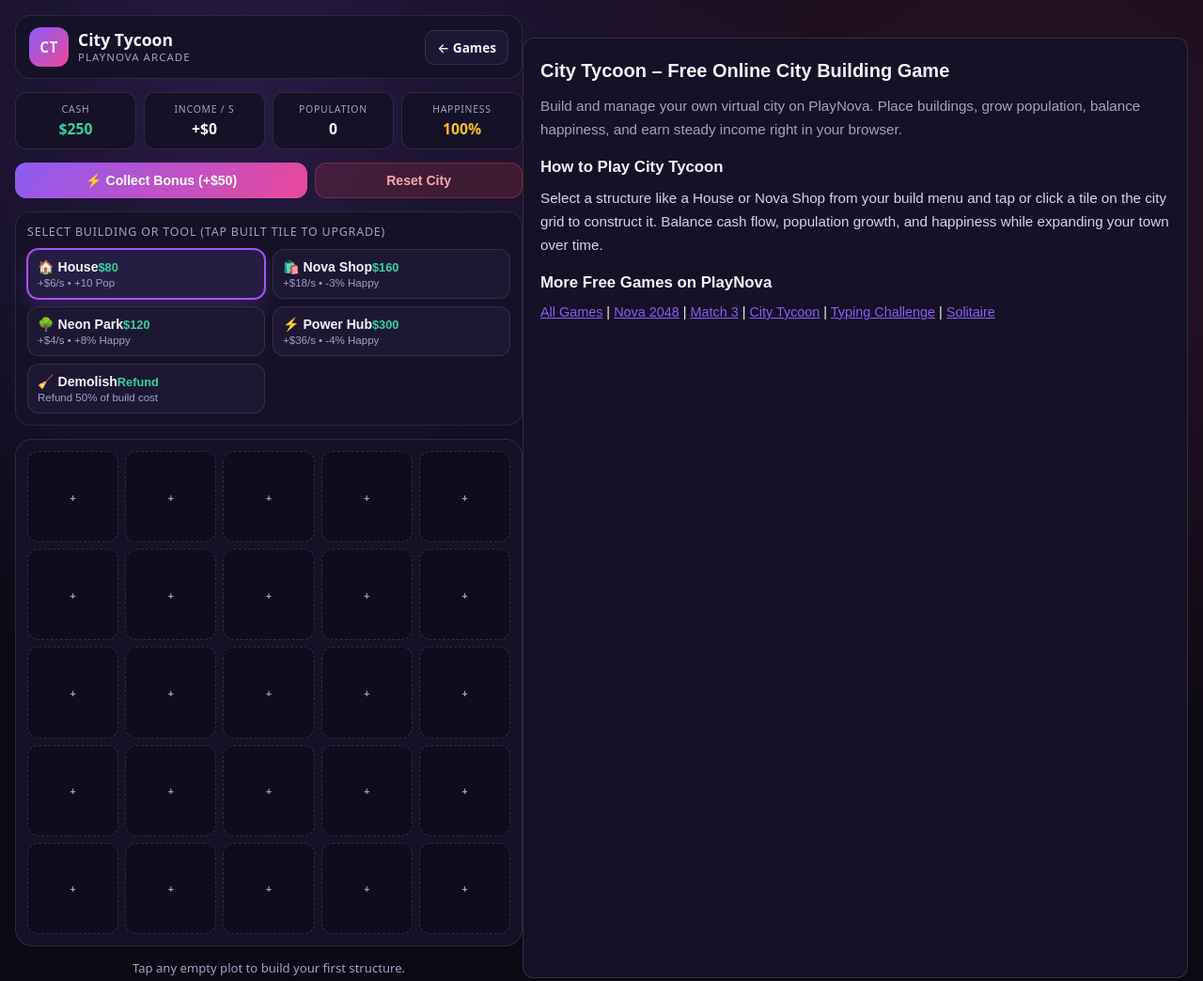
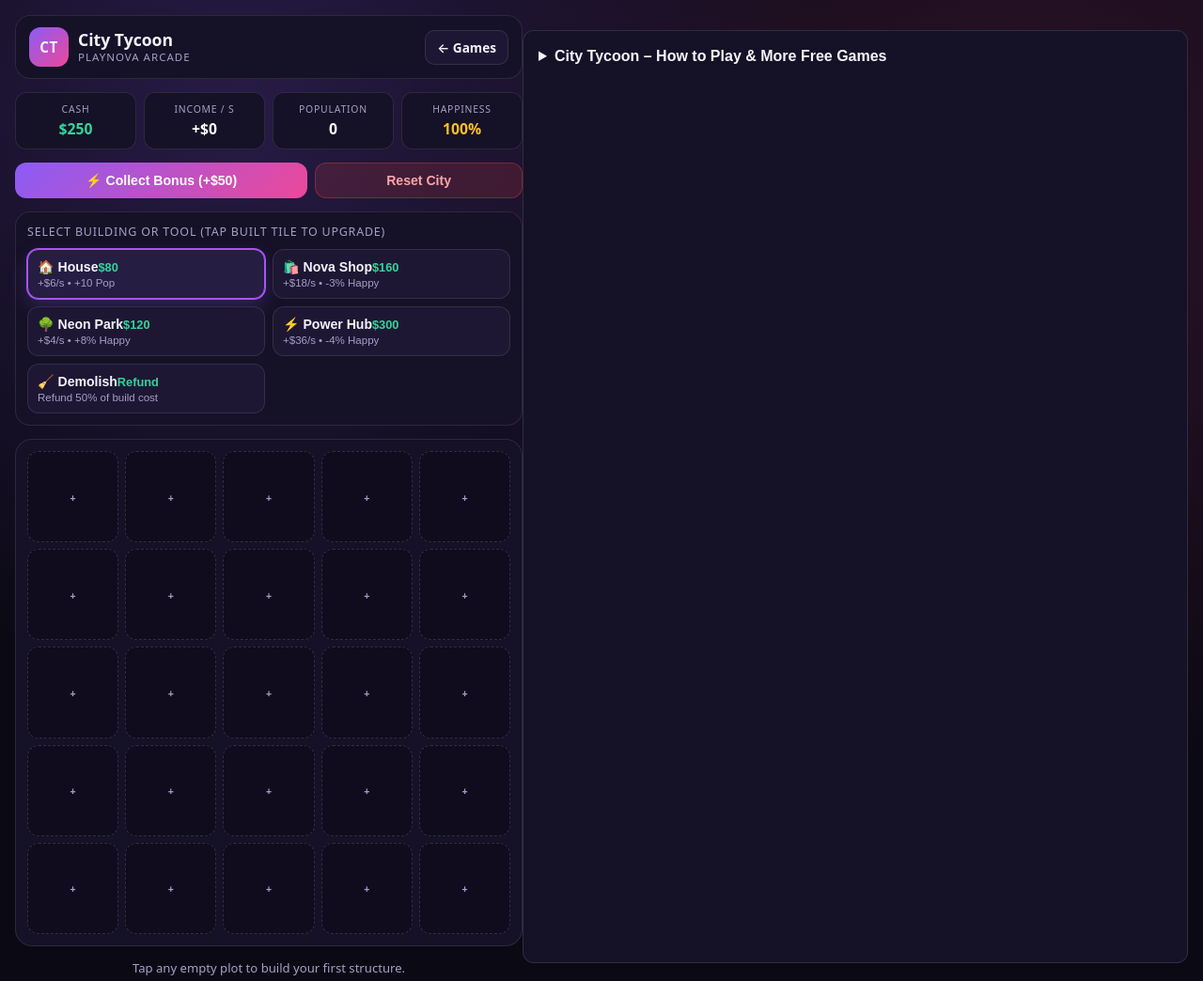
Before and after one commit to Nishat628/Playnova, a plain HTML site: page city-tycoon.html in a window 1280 px wide. Shown: the whole page at 94% size. Drawn offline with Linux system fonts and the light colour scheme.

Commit message:
Update city-tycoon.html

```diff
--- a/city-tycoon.html
+++ b/city-tycoon.html
@@ -597,15 +597,17 @@
     loadGame();
     renderAll();
   </script>
-  <section style="clear: both; display: block; width: 100%; max-width: 100%; box-sizing: border-box; margin-top: 24px; padding: 18px; background: #151126; color: #f5f3ff; border: 1px solid rgba(255,255,255,0.12); border-radius: 12px; font-family: sans-serif; line-height: 1.65;">
-  <h1 style="font-size: 1.25rem; margin: 0 0 8px 0;">City Tycoon – Free Online City Building Game</h1>
-  <p style="color: #a79ec7; margin: 0 0 14px 0; font-size: 0.95rem;">Build and manage your own virtual city on PlayNova. Place buildings, grow population, balance happiness, and earn steady income right in your browser.</p>
+  <details style="width: 100%; max-width: 100%; box-sizing: border-box; margin: 16px 0; padding: 14px 16px; background: #151126; color: #f5f3ff; border: 1px solid rgba(255,255,255,0.12); border-radius: 12px; font-family: sans-serif; line-height: 1.6;">
+  <summary style="cursor: pointer; font-weight: 700; font-size: 1rem;">City Tycoon – How to Play & More Free Games</summary>
+  <div style="margin-top: 12px;">
+    <h1 style="font-size: 1.15rem; margin: 0 0 6px 0;">City Tycoon – Free Online City Building Game</h1>
+    <p style="color: #a79ec7; margin: 0 0 12px 0; font-size: 0.9rem;">Build and manage your own virtual city on PlayNova. Place buildings, grow population, balance happiness, and earn steady income right in your browser.</p>
 
-  <h2 style="font-size: 1.05rem; margin: 0 0 6px 0;">How to Play City Tycoon</h2>
-  <p style="color: #d6d3e8; margin: 0 0 14px 0; font-size: 0.95rem;">Select a structure like a House or Nova Shop from your build menu and tap or click a tile on the city grid to construct it. Balance cash flow, population growth, and happiness while expanding your town over time.</p>
+    <h2 style="font-size: 1rem; margin: 0 0 4px 0;">How to Play City Tycoon</h2>
+    <p style="color: #d6d3e8; margin: 0 0 12px 0; font-size: 0.9rem;">Select a structure like a House or Nova Shop from your build menu and tap or click a tile on the city grid to construct it. Balance cash flow, population growth, and happiness while expanding your town over time.</p>
 
-  <h2 style="font-size: 1.05rem; margin: 0 0 6px 0;">More Free Games on PlayNova</h2>
-  <p style="margin: 0; font-size: 0.9rem;">
+    <h2 style="font-size: 1rem; margin: 0 0 4px 0;">More Free Games on PlayNova</h2>
+    <p style="margin: 0; font-size: 0.88rem;">
       <a href="index.html" style="color: #8b5cf6;">All Games</a> |
       <a href="nova-2048.html" style="color: #8b5cf6;">Nova 2048</a> |
       <a href="match-3.html" style="color: #8b5cf6;">Match 3</a> |
@@ -613,7 +615,9 @@
       <a href="typing-challenge.html" style="color: #8b5cf6;">Typing Challenge</a> |
       <a href="solitaire.html" style="color: #8b5cf6;">Solitaire</a>
     </p>
-</section>
+  </div>
+</details>
+
 
 
 </body>
```
Lines whose indentation alone changed are shown as unchanged.
